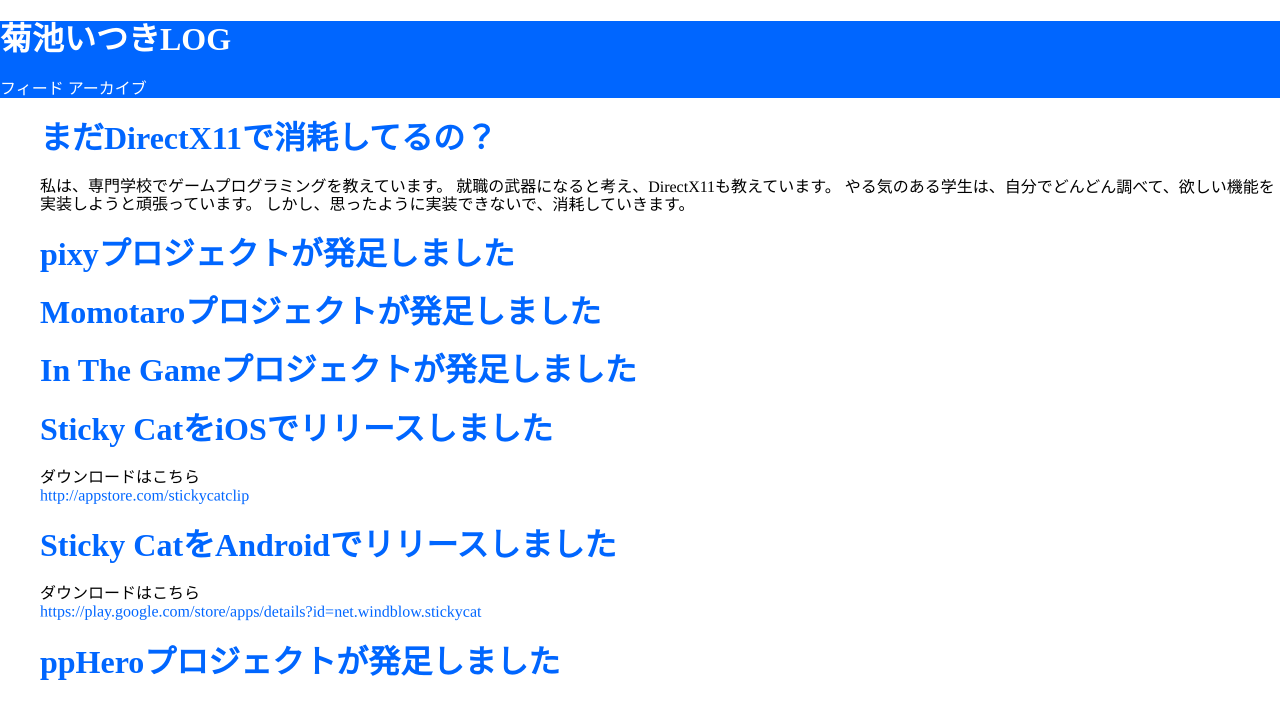
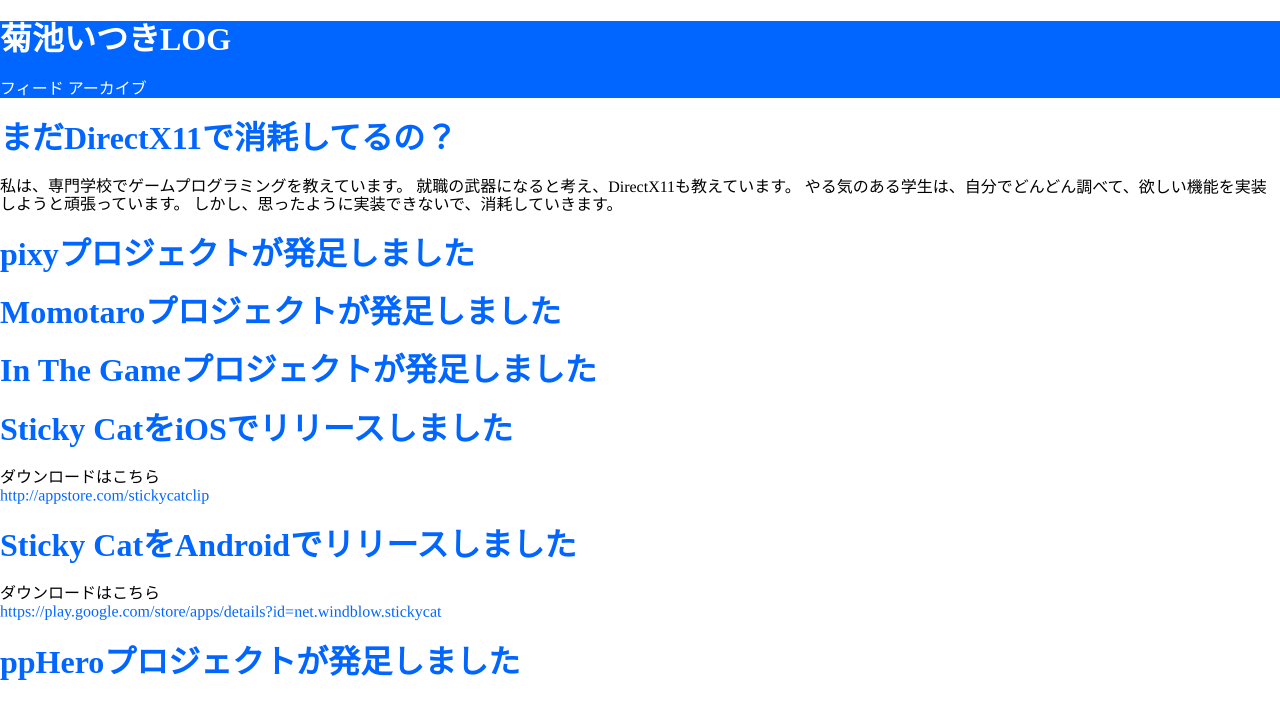
Before and after one commit to itukikikuti/windblow.net, a Jekyll site: the page built from index.html, in a window 1280 px wide. Shown: the top 719 px of the page. Built offline with Jekyll 4.4.1, drawn with Linux system fonts in a browser that asks for light colours; some web fonts are replaced.

Commit message:
Update style.scss

```diff
--- a/css/style.scss
+++ b/css/style.scss
@@ -1,7 +1,7 @@
 ---
 ---
 $color: {{ site.color }};
-html {
+* {
     font-family: "Mplus 1p";
     margin: 0;
     padding: 0;
```
